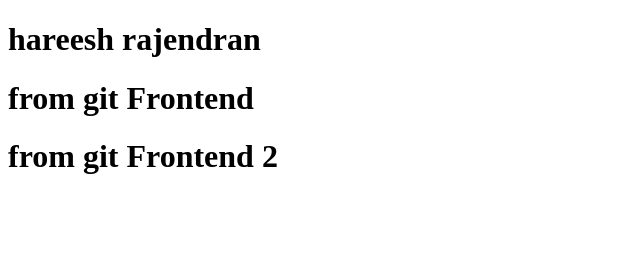
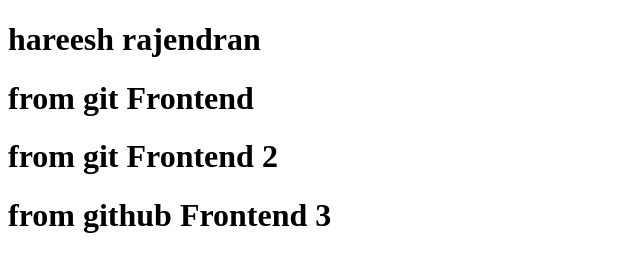
Before and after one commit to Prasanth-510/hr-nhgPrac1, a plain HTML site: page index.html in a window 1280 px wide. Shown: the whole page, without its empty margins (0-640 px from the left). Drawn offline with Linux system fonts and the light colour scheme.

Commit message:
Update index.html

```diff
--- a/index.html
+++ b/index.html
@@ -9,5 +9,6 @@
     <h1>hareesh rajendran</h1>
     <h1>from git Frontend</h1>
     <h1>from git Frontend 2</h1>
+    <h1>from github Frontend 3</h1>
 </body>
 </html>
```
